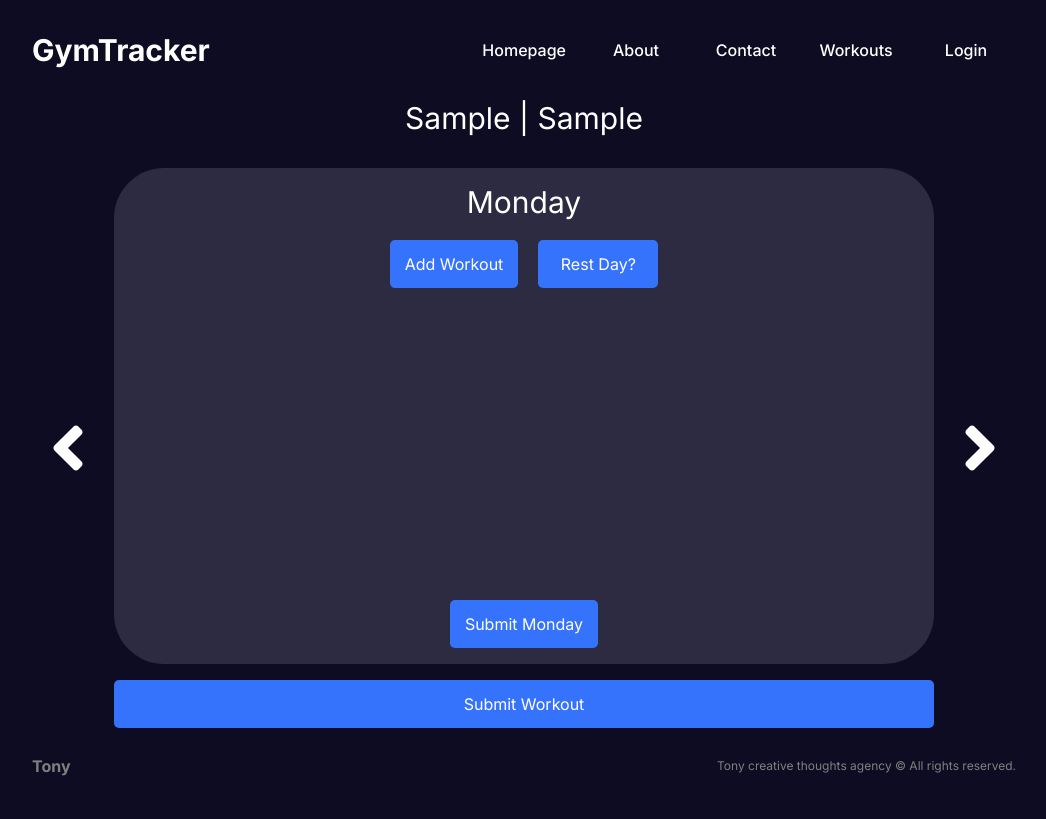
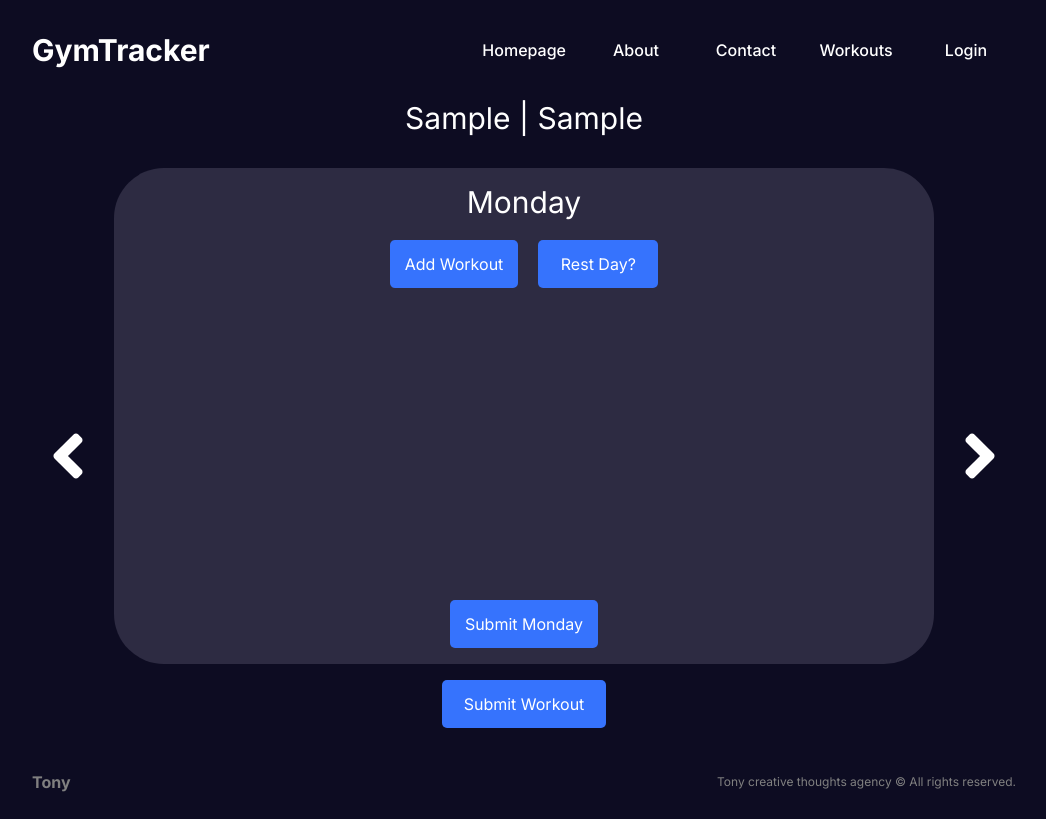
Before and after one commit to TonyNgyen/GymTracker, a Next.js app: page /workouts/add in a window 1280 px wide. Both pictures are taken after typing "Sample", "Sample" into the empty fields and a click on the button "Submit". Shown: the whole page, without its empty margins (116-1162 px from the left). Built offline with nearby package versions, Linux system fonts and the light colour scheme.

Commit message:
Preparing for user authentication and adding styles

```diff
--- a/package.json
+++ b/package.json
@@ -11,6 +11,7 @@
   "dependencies": {
     "mongoose": "^8.0.0",
     "next": "^14.0.5-canary.50",
+    "next-auth": "^5.0.0-beta.3",
     "react": "^18",
     "react-dom": "^18",
     "react-icons": "^5.0.0"
--- a/src/app/globals.css
+++ b/src/app/globals.css
@@ -1,6 +1,18 @@
 @tailwind base;
 @tailwind components;
 @tailwind utilities;
+
+@layer utilities {
+  /* Hide scrollbar for Chrome, Safari and Opera */
+  .no-scrollbar::-webkit-scrollbar {
+      display: none;
+  }
+ /* Hide scrollbar for IE, Edge and Firefox */
+  .no-scrollbar {
+      -ms-overflow-style: none;  /* IE and Edge */
+      scrollbar-width: none;  /* Firefox */
+}
+}
 
 :root {
   --bg: #0d0c22;
--- a/src/app/workouts/add/add.module.css
+++ b/src/app/workouts/add/add.module.css
@@ -4,5 +4,7 @@
     border: none;
     border-radius: 5px;
     background-color: var(--btn);
-    margin-top: 1rem;
+    margin: 1rem auto;
+    width: 20%;
+    min-width: 125px;
 }
--- a/src/components/workoutDay/workoutDay.jsx
+++ b/src/components/workoutDay/workoutDay.jsx
@@ -113,7 +113,7 @@ function workoutDay({ day, list }) {
           <button className={styles.submitButton}>Submit</button>
         </form>
       )}
-      <div className={(rest ? "blur" : "") + " overflow-y-scroll h-full w-full mx-0 my-4"}>
+      <div className={(rest ? "blur" : "") + " overflow-y-scroll h-full w-full mx-0 my-4 no-scrollbar"}>
         {workouts.map((workout) => (
           <article className={styles.workouts}>
             <h1 className="justify-self-start">{workout.name}</h1>
--- a/src/components/workoutDay/workoutDay.module.css
+++ b/src/components/workoutDay/workoutDay.module.css
@@ -59,13 +59,6 @@
     background-color: var(--btn);
 }
 
-.workoutsContainer {
-    width: 100%;
-    overflow-y: scroll;
-    height: 100%;
-    margin: 1rem 0rem
-}
-
 .workouts {
     display: grid;
     grid-template-columns: repeat(5, minmax(0, 1fr));
```
Also changed, not shown: 1 other file (tests, documents, lock files or other folders).
